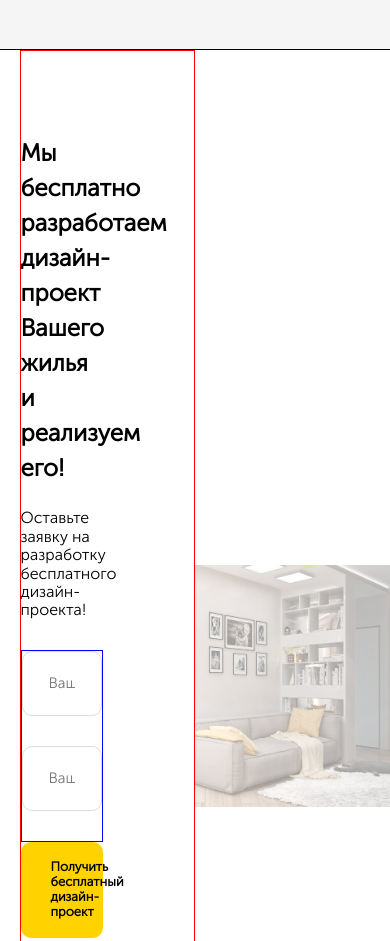
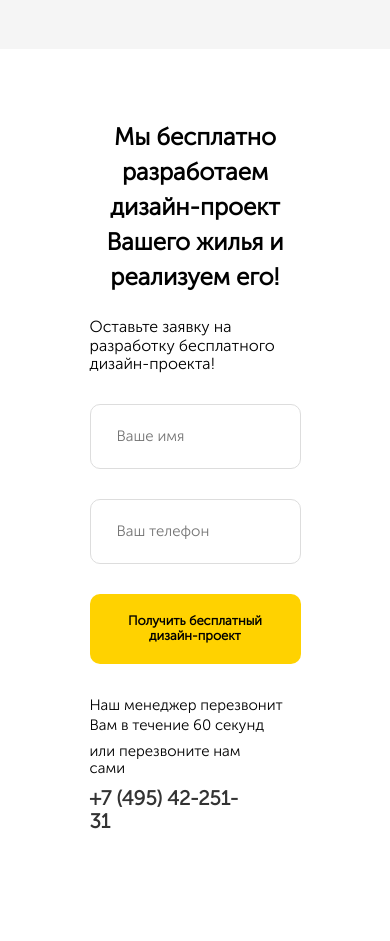
Before and after one commit to ridiculousdwarf1999/web-start, a plain HTML site: page src/index.html in a window 390 px wide. Shown: the part 800-1741 px from the top of the page. After the commit the page ends 1703 px from the top, so only its background shows below. Drawn offline with Linux system fonts and the light colour scheme.

Commit message:
Сделал адаптив

```diff
--- a/src/sass/blocks/_interface.sass
+++ b/src/sass/blocks/_interface.sass
@@ -7,9 +7,9 @@
     width: 1170px
     margin: 0 auto
 @media (max-width: 1200px)
-.container
-  width: 95%
-  margin: 0 auto
+  .container
+    width: 95%
+    margin: 0 auto
 @media (max-width: 768px)
   .container
     max-width: 580px
--- a/src/sass/blocks/_offer.sass
+++ b/src/sass/blocks/_offer.sass
@@ -2,7 +2,6 @@
   background: url(../img/offer/offer-bg.png) no-repeat
   background-position: right
   background-size: contain
-  border-top: 1px solid black
   position: relative
   &:before
     content: ''
@@ -14,7 +13,6 @@
     background-color: #fff
   &-block
     width: 50%
-    border: 1px solid red
     padding-top: 84px
     padding-bottom: 92px
     padding-right: 91px
@@ -34,7 +32,6 @@
     display: flex
     justify-content: space-between
     flex-wrap: wrap
-    border: 1px solid blue
   &__input
     margin-bottom: 30px
     width: 235px
@@ -70,9 +67,27 @@ h2
   margin: 0
 @media (max-width: 1200px)
   .offer
+    background: none
+    &-block
+      width: 100%
+      display: flex
+      flex-direction: column
+      align-items: center
+      padding: 70px
+    &__title
+      text-align: center
+@media (max-width: 768px)
+  .offer
+    &__input-block
+      justify-content: center
+    &__end
+      flex-direction: column
+      align-items: center
+    &__manager
+      margin-bottom: 8px
+    &__contacts
+      margin-right: 50px
     &__input
       width: 100%
       &:first-child
         margin-right: 0
-    &__manager
-      margin-bottom: 10px
```
Also changed, not shown: src/index.html (+2 -2 lines), src/css/style.css, 1 other file.
